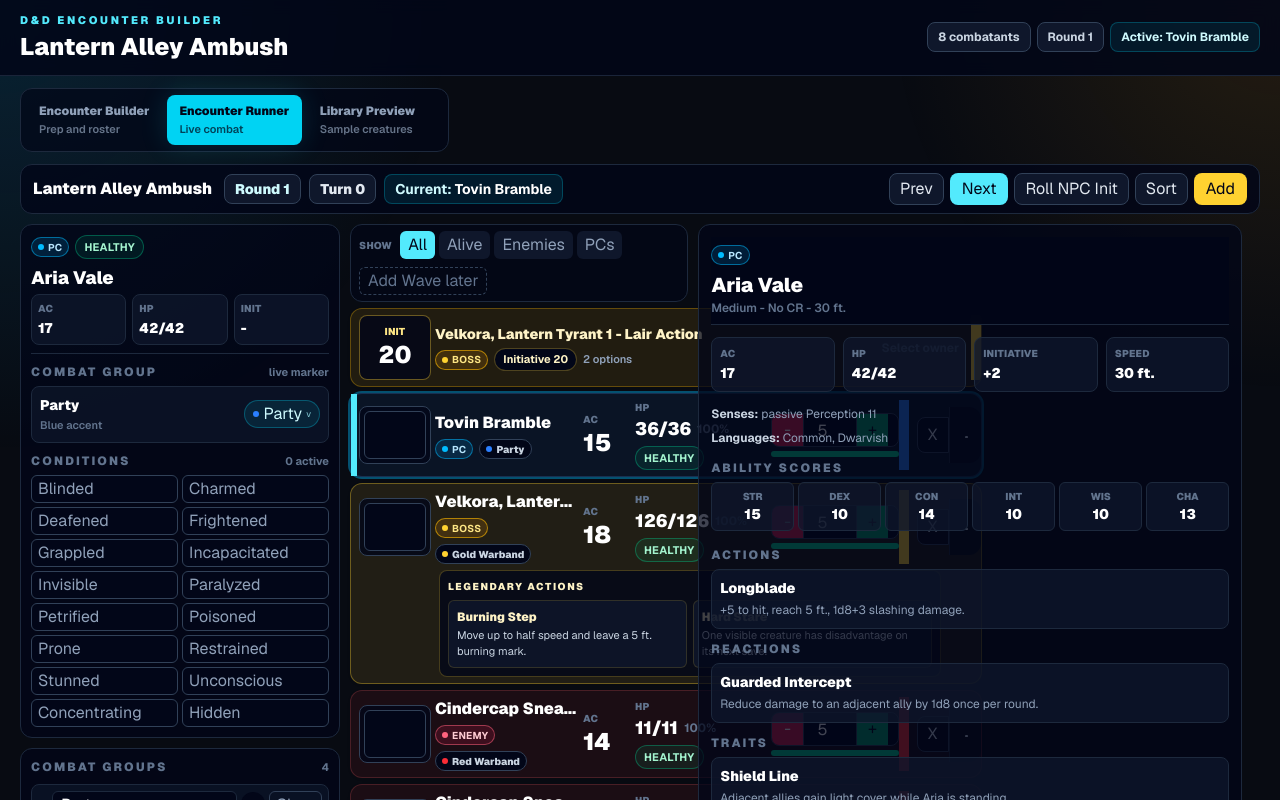
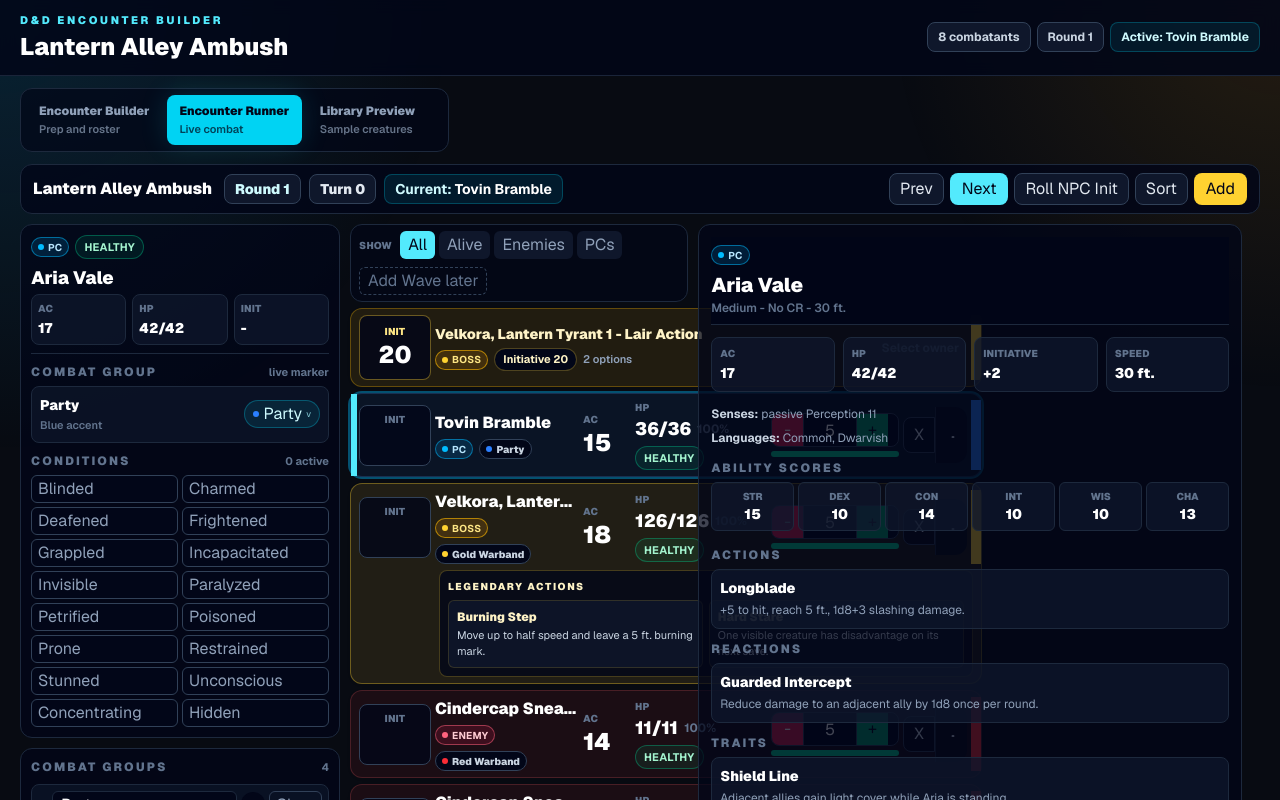
Before and after one commit to dtroms/dnd-encounter-builder, a Next.js app: page / in a window 1280 px wide. Both pictures are taken after a click on the button "Launch Runner". Shown: the top 800 px of the page. Built offline with nearby package versions, Linux system fonts and the light colour scheme.

Commit message:
Checkpoint before end-cap consistency fix

```diff
--- a/src/app/globals.css
+++ b/src/app/globals.css
@@ -23,6 +23,18 @@ select {
   font: inherit;
 }
 
+input.no-spinner {
+  appearance: textfield;
+  -moz-appearance: textfield;
+}
+
+input.no-spinner::-webkit-outer-spin-button,
+input.no-spinner::-webkit-inner-spin-button {
+  appearance: none;
+  -webkit-appearance: none;
+  margin: 0;
+}
+
 @layer components {
   .runner-button {
     @apply h-8 rounded-lg border border-slate-700 bg-slate-900 px-2.5 text-xs font-black text-slate-200 transition hover:border-cyan-300 hover:text-white;
--- a/src/components/encounter/combatant-card.tsx
+++ b/src/components/encounter/combatant-card.tsx
@@ -1,5 +1,6 @@
 "use client";
 
+import { useState } from "react";
 import type { EncounterCombatant } from "@/lib/encounter/types";
 import {
   getCombatGroupColorClass,
@@ -50,7 +51,6 @@ export function CombatantCard({
   const down = status === "Down";
   const isBoss = combatant.type === "boss";
   const legendaryActions = combatant.legendaryActions ?? [];
-
   return (
     <article
       className={`relative overflow-visible rounded-xl border py-1.5 pl-2 pr-0 shadow-sm transition ${groupRowStyle.rowTint} ${
@@ -65,24 +65,13 @@ export function CombatantCard({
       {active ? (
         <div className="absolute inset-y-0 left-0 w-1.5 bg-cyan-300" />
       ) : null}
-      <div className="grid items-center gap-1 xl:grid-cols-[4.5rem_minmax(9rem,0.72fr)_3rem_16.25rem_0.6rem_4.25rem]">
-        <div
-          className="rounded-lg border border-slate-700 bg-slate-950/80 p-1 text-left"
-          onClick={(event) => event.stopPropagation()}
-        >
-          <input
-            aria-label={`${combatant.displayName} initiative`}
-            className="h-12 w-full rounded-md border border-slate-700 bg-slate-950 px-1 text-center text-3xl font-black leading-none tabular-nums text-white outline-none focus:border-cyan-300"
-            type="number"
-            value={combatant.initiative ?? ""}
-            onChange={(event) =>
-              onInitiativeChange(
-                event.target.value === "" ? null : Number(event.target.value),
-              )
-            }
-            onClick={(event) => event.stopPropagation()}
-          />
-        </div>
+      <div className="grid items-center gap-1 xl:grid-cols-[4.5rem_minmax(9rem,0.72fr)_3rem_16.25rem_4.25rem_0.6rem]">
+        <InitiativeBox
+          key={`${combatant.combatantId}-${combatant.initiative ?? "unset"}`}
+          combatantName={combatant.displayName}
+          initiative={combatant.initiative}
+          onInitiativeChange={onInitiativeChange}
+        />
 
         <div className="min-w-0 cursor-pointer text-left">
           <h3 className="truncate text-base font-black text-white">
@@ -137,7 +126,6 @@ export function CombatantCard({
           </div>
         </div>
 
-        <div className={`h-full min-h-14 w-full ${groupColorClass ?? style.dot}`} />
         <div
           className="grid grid-cols-[2rem_2rem] items-center justify-end"
           onClick={(event) => event.stopPropagation()}
@@ -159,10 +147,11 @@ export function CombatantCard({
             onUpdateGroup={onUpdateGroup}
           />
         </div>
+        <div className={`h-full min-h-14 w-full ${groupColorClass ?? style.dot}`} />
       </div>
 
       {isBoss && legendaryActions.length > 0 ? (
-        <section className="ml-[5rem] mr-10 mt-1.5 rounded-lg border border-amber-300/25 bg-slate-950/75 p-2">
+        <section className="ml-[5rem] mr-2 mt-1.5 rounded-lg border border-amber-300/25 bg-slate-950/75 p-2">
           <h4 className="text-[10px] font-black uppercase tracking-[0.16em] text-amber-100">
             Legendary Actions
           </h4>
@@ -186,3 +175,45 @@ export function CombatantCard({
     </article>
   );
 }
+
+function InitiativeBox({
+  combatantName,
+  initiative,
+  onInitiativeChange,
+}: {
+  combatantName: string;
+  initiative: number | null;
+  onInitiativeChange: (initiative: number | null) => void;
+}) {
+  const [draft, setDraft] = useState(initiative === null ? "" : String(initiative));
+
+  function commitInitiative() {
+    const trimmed = draft.trim();
+    onInitiativeChange(trimmed === "" ? null : Number(trimmed));
+  }
+
+  return (
+    <div
+      className="rounded-lg border border-slate-700 bg-slate-950/80 px-1 py-1.5 text-center"
+      onClick={(event) => event.stopPropagation()}
+    >
+      <span className="block text-[10px] font-black uppercase tracking-wide text-slate-500">
+        Init
+      </span>
+      <input
+        aria-label={`${combatantName} initiative`}
+        className="no-spinner h-8 w-full bg-transparent px-1 text-center text-3xl font-black leading-none tabular-nums text-white outline-none focus:text-cyan-100"
+        type="number"
+        value={draft}
+        onBlur={commitInitiative}
+        onChange={(event) => setDraft(event.target.value)}
+        onClick={(event) => event.stopPropagation()}
+        onKeyDown={(event) => {
+          if (event.key === "Enter") {
+            event.currentTarget.blur();
+          }
+        }}
+      />
+    </div>
+  );
+}
--- a/src/components/encounter/hp-controls.tsx
+++ b/src/components/encounter/hp-controls.tsx
@@ -32,7 +32,7 @@ export function HpControls({
         </button>
         <input
           aria-label="HP change amount"
-          className="h-8 w-full bg-slate-950 px-1 text-center text-sm font-black text-white outline-none focus:bg-slate-900"
+          className="no-spinner h-8 w-full bg-slate-950 px-1 text-center text-sm font-black text-white outline-none focus:bg-slate-900"
           min={0}
           type="number"
           value={amount}
```
